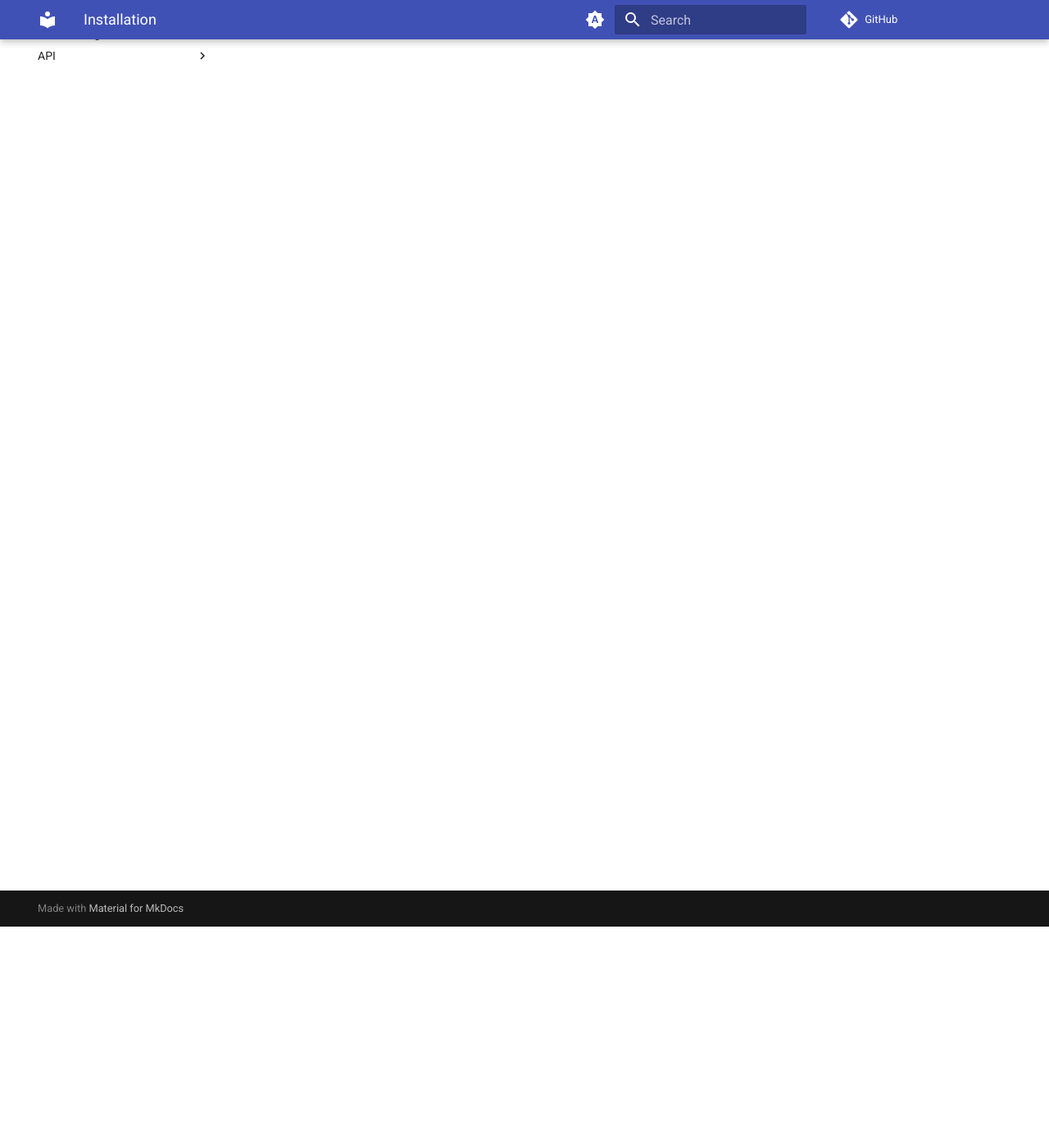
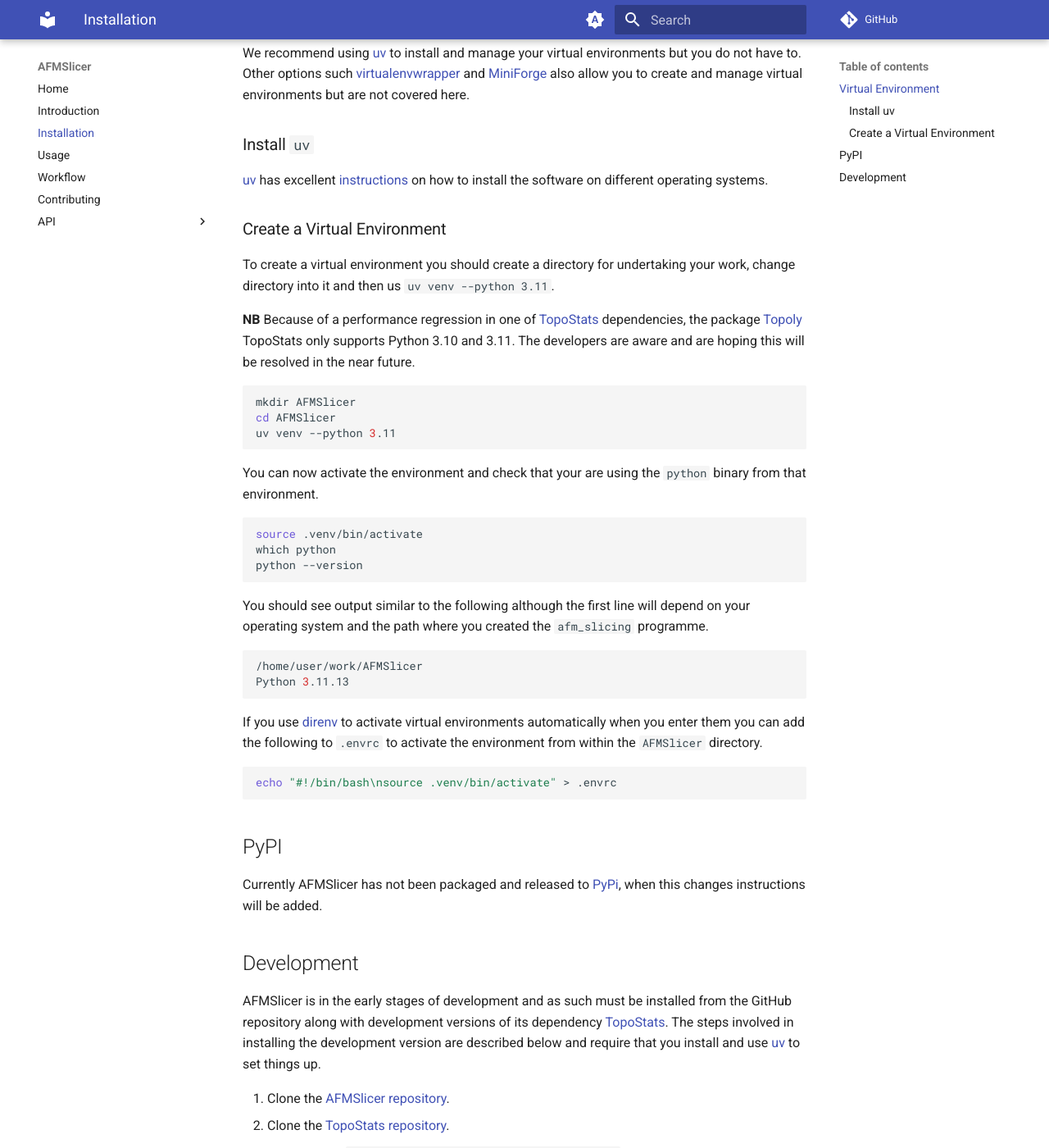
Before and after one commit to AFM-SPM/AFMSlicer, an MkDocs documentation site: the page built from docs/installation.md, in a window 1280 px wide and 1400 px high, scrolled down 270 px. Shown: the whole window at 82% size. Built offline with MkDocs 1.6.1 and Material for MkDocs 9.7.7, drawn with Linux system fonts in a browser that asks for light colours; comment, search, counter and statistics services are not loaded; the version menu is left out; some of the changed text lies outside the part shown.

Commit message:
docs: index, installation, workflow and contribution

````diff
--- a/.markdownlint-cli2.yaml
+++ b/.markdownlint-cli2.yaml
@@ -1,6 +1,5 @@
 # Configuration
 config:
-  # MD013 - line-length
   line-length:
     line_length: 120
     code_blocks: false
--- a/docs/installation.md
+++ b/docs/installation.md
@@ -1 +1,106 @@
 # Installation
+
+This page details how to setup a [Python][python] virtual environment using
+[uv][uv] to install and run AFMSlicer.
+
+## Virtual Environment
+
+We recommend using [uv][uv] to install and manage your virtual environments but
+you do not have to. Other options such [virtualenvwrapper][venvwrapper] and
+[MiniForge][miniforge] also allow you to create and manage virtual environments
+but are not covered here.
+
+### Install `uv`
+
+[uv][uv] has excellent [instructions][uv_install] on how to install the software
+on different operating systems.
+
+### Create a Virtual Environment
+
+To create a virtual environment you should create a directory for undertaking
+your work, change directory into it and then us `uv venv --python 3.11`.
+
+**NB** Because of a performance regression in one of [TopoStats][topostats]
+dependencies, the package [Topoly][topoly_issue] TopoStats only supports Python
+3.10 and 3.11. The developers are aware and are hoping this will be resolved in
+the near future.
+
+```shell
+mkdir AFMSlicer
+cd AFMSlicer
+uv venv --python 3.11
+```
+
+You can now activate the environment and check that your are using the `python`
+binary from that environment.
+
+```shell
+source .venv/bin/activate
+which python
+python --version
+```
+
+You should see output similar to the following although the first line will
+depend on your operating system and the path where you created the `afm_slicing`
+programme.
+
+```shell
+/home/user/work/AFMSlicer
+Python 3.11.13
+```
+
+If you use [direnv][direnv] to activate virtual environments automatically when
+you enter them you can add the following to `.envrc` to activate the environment
+from within the `AFMSlicer` directory.
+
+```shell
+echo "#!/bin/bash\nsource .venv/bin/activate" > .envrc
+```
+
+## PyPI
+
+Currently AFMSlicer has not been packaged and released to [PyPi][pypi], when
+this changes instructions will be added.
+
+## Development
+
+AFMSlicer is in the early stages of development and as such must be installed
+from the GitHub repository along with development versions of its dependency
+[TopoStats][topostats]. The steps involved in installing the development version
+are described below and require that you install and use [uv][uv] to set things
+up.
+
+1. Clone the [AFMSlicer repository][afmslicer_gh].
+2. Clone the [TopoStats repository][topostats_gh].
+3. Switch to the `ns-rse/1102-switching-to-TopoStats-class` branch on TopoStats.
+4. Activate the virtual environment and synchronise it.
+5. Install the development version of TopoStats under the virtual environment
+   (this will pull in the [AFMReader][afmreader] dependency automatically).
+6. Install AFMSlicer.
+
+```shell
+cd ~/work/
+git clone git@github.com:ns-rse/AFMSlicer.git
+git clone git@github.com:AFM-SPM/TopoStats.git
+cd TopoStats
+git checkout ns-rse/1102-switching-to-TopoStats-class
+git pull
+cd ../AFMSlicer
+source .venv/bin/activate
+uv sync
+uv pip install -e ../TopoStats/.
+uv pip install -e ".[dev,tests]"
+```
+
+[afmreader]: https://AFM-SPM.github.io/AFMReader/
+[afmslicer_gh]: https://github.com/ns-rse/AFMSlicer
+[miniforge]: https://github.com/conda-forge/miniforge
+[direnv]: https://direnv.net
+[pypi]: https://pypi.org/
+[python]: https://python.org
+[uv]: https://docs.astral.sh/uv/
+[uv_install]: https://docs.astral.sh/uv/getting-started/installation/
+[topostats]: https://AFM-SPM.github.io/TopoStats/
+[topostats_gh]: https://github.com/AFM-SPM/TopoStats
+[topoly_issue]: https://github.com/ilbsm/topoly_tutorial/issues/4
+[venvwrapper]: https://virtualenvwrapper.readthedocs.io/en/latest/
````
Also changed, not shown: docs/contributing.md (added, +229 -0 lines), docs/index.md (+16 -0 lines), docs/workflow.md (+48 -0 lines).
